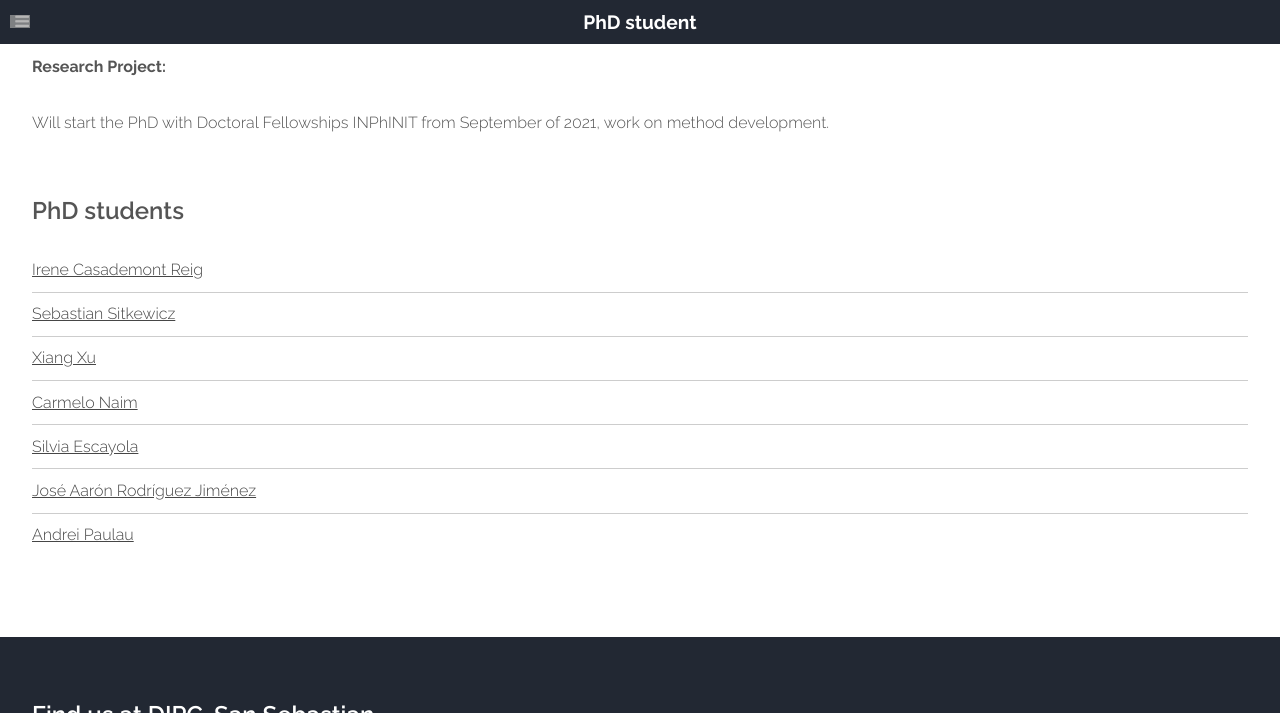
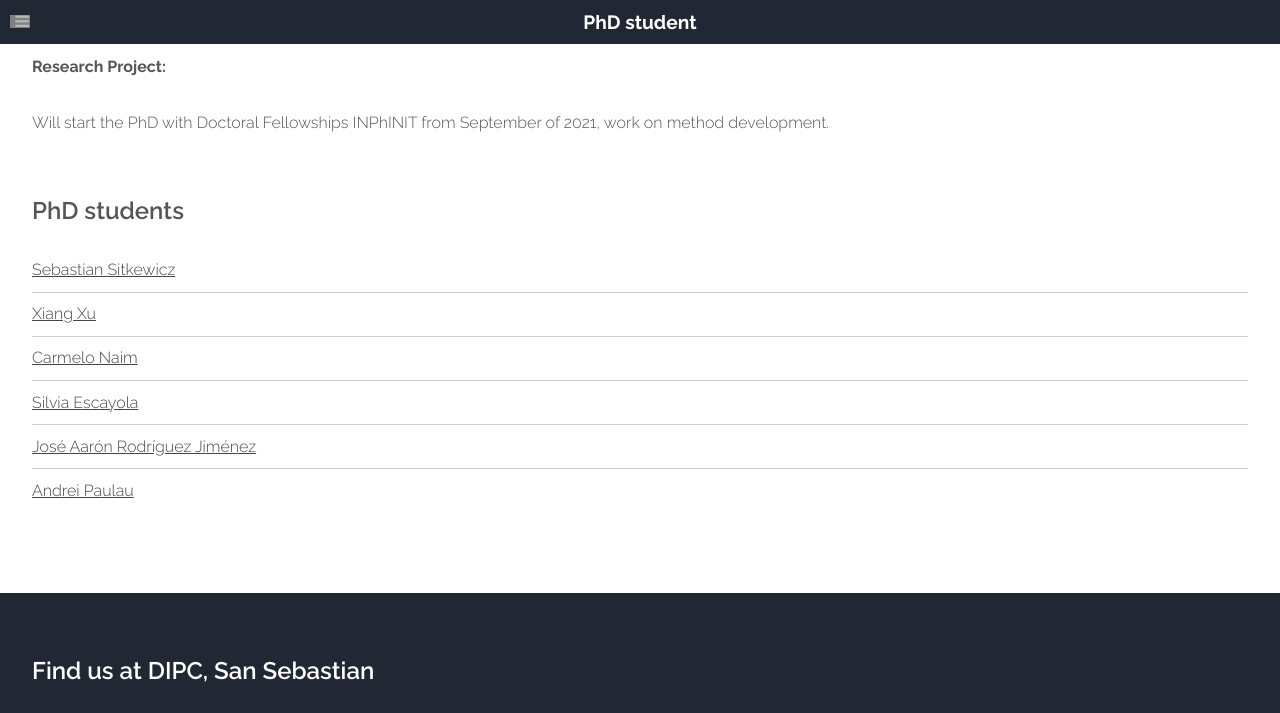
Before and after one commit to old-jekyll-templates/Horizons-Jekyll-Theme, a Jekyll site: the page built from members/andrei_paulau.html, in a window 1280 px wide and 900 px high, scrolled down 756 px, cut to the strip 0-713 px from the top of the window. Built offline with Jekyll 4.4.1, drawn with Linux system fonts in a browser that asks for light colours; grey boxes are pictures that could not be loaded.

Commit message:
Update andrei_paulau.html

```diff
--- a/members/andrei_paulau.html
+++ b/members/andrei_paulau.html
@@ -15,7 +15,7 @@ layout: main
 							<h2>PhD students</h2>
 						</header>
 						<ul class="default">
-                                                     	<li><a href="{{ site.baseurl }}/members/irene_casademont_reig.html">Irene Casademont Reig</a></li>
+
 							<li><a href="{{ site.baseurl }}/members/sebastian_sitkewicz.html">Sebastian Sitkewicz</a></li>
 							<li><a href="{{ site.baseurl }}/members/xiang_xu.html">Xiang Xu</a></li>
 							<li><a href="{{ site.baseurl }}/members/carmelo_naim.html">Carmelo Naim</a></li>
```
